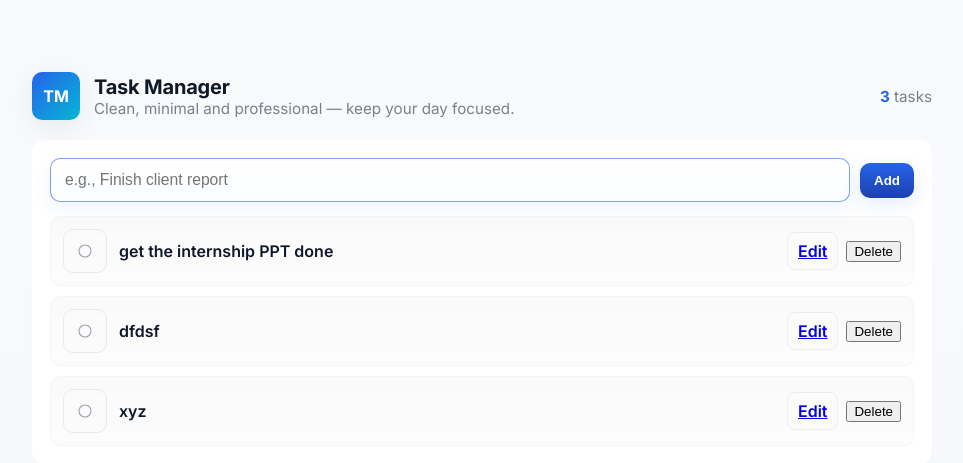
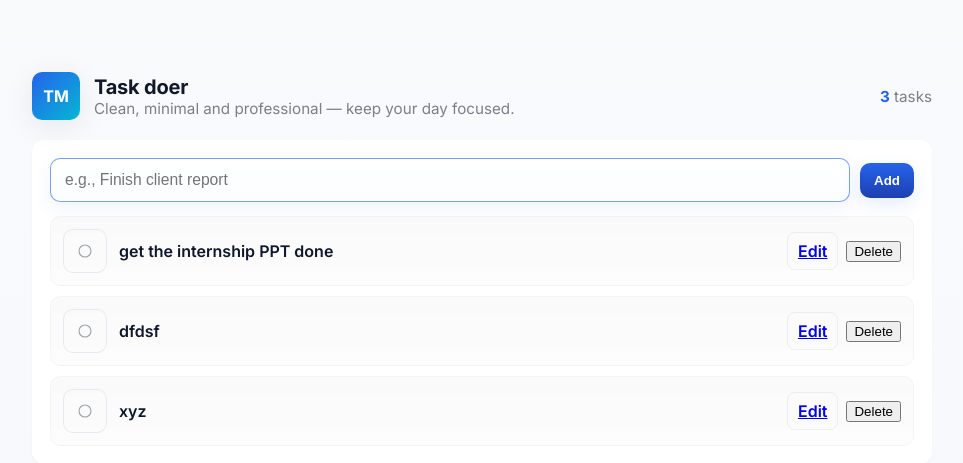
Before and after one commit to csesanket/flask-taskmanager, a Flask app: page / in a window 1280 px wide. Shown: the top 463 px of the page, without its empty margins (158-1121 px from the left). Run offline with Flask 3, Linux system fonts and the light colour scheme; data comes from the database, SQL or seed files in the repository.

Commit message:
Change header title from 'Task Manager' to 'Task doer'

```diff
--- a/templates/index.html
+++ b/templates/index.html
@@ -222,7 +222,7 @@
       <div class="brand">
         <div class="logo" aria-hidden="true">TM</div>
         <div>
-          <h1>Task Manager</h1>
+          <h1>Task doer</h1>
           <p class="lead">Clean, minimal and professional — keep your day focused.</p>
         </div>
       </div>
```
